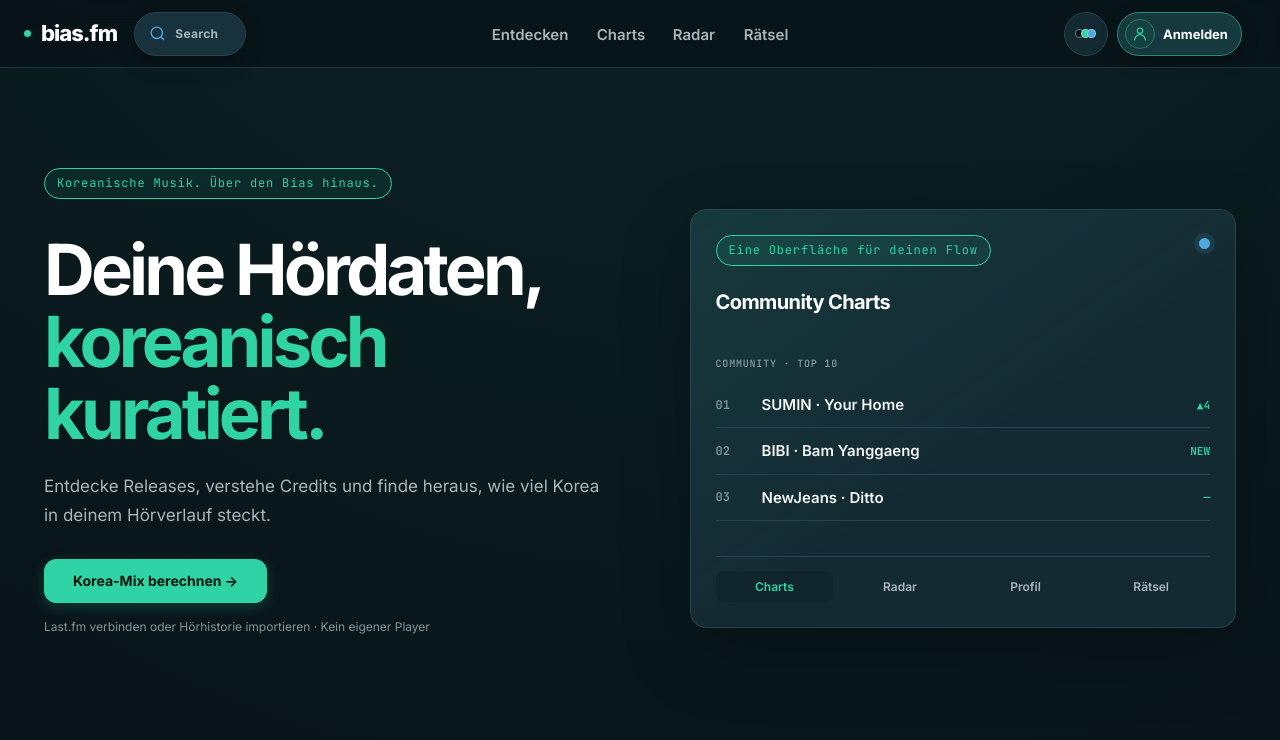
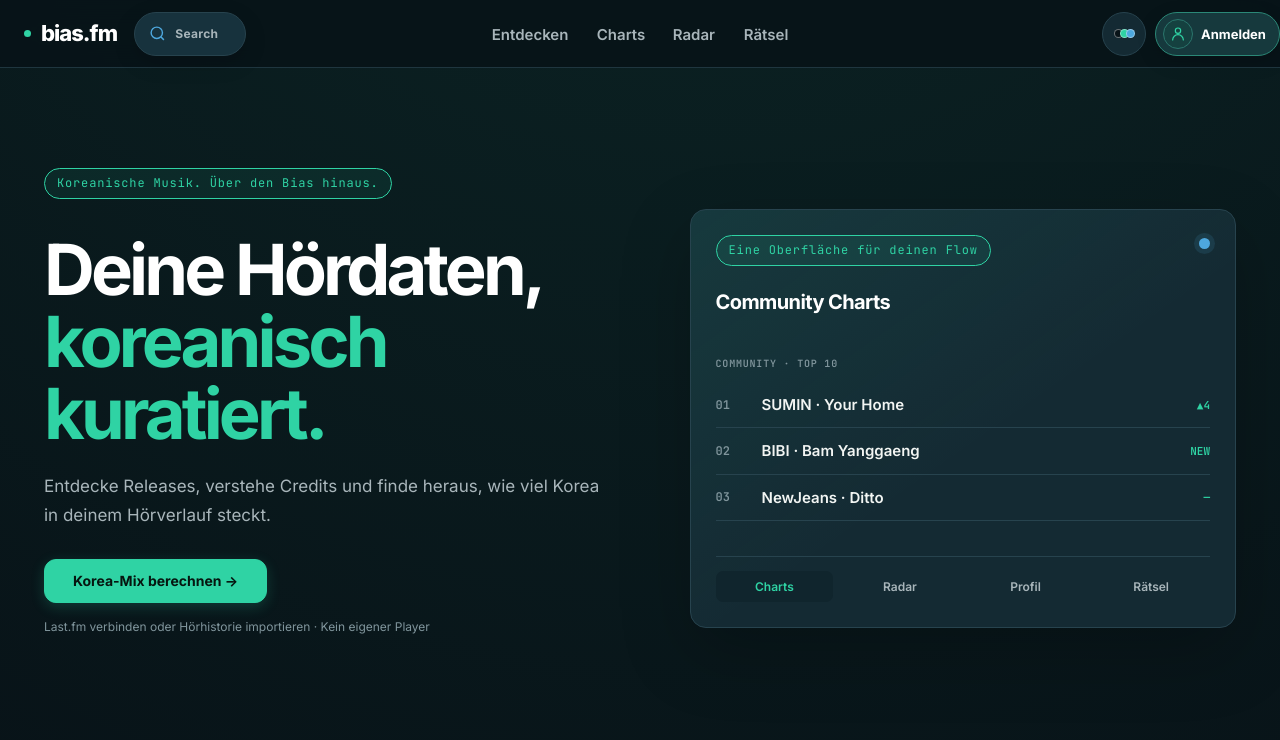
Before and after one commit to RoVaL-K/biasfm-prototype, a website: page index.html in a window 1280 px wide. Shown: the top 740 px of the page. Drawn offline with Linux system fonts and the light colour scheme.

Commit message:
Align desktop header actions with content edge

```diff
--- a/css/polish.css
+++ b/css/polish.css
@@ -1434,6 +1434,11 @@ body.search-is-open .brand-search-cluster .search-trigger-btn:not(.search-input-
   .nav-wrap { grid-template-columns: auto minmax(0, 1fr); }
 }
 
+/* The desktop nav is absolutely centered, so it must not leave an empty grid column behind. */
+@media (min-width: 1025px) {
+  .nav-wrap { grid-template-columns: auto minmax(0, 1fr); }
+}
+
 @media (max-width: 480px) {
   .header-login { width: 40px; min-width: 40px; height: 40px; min-height: 40px; padding: 0; }
   .header-login-label { position: absolute; width: 1px; height: 1px; overflow: hidden; clip: rect(0 0 0 0); white-space: nowrap; }
```
